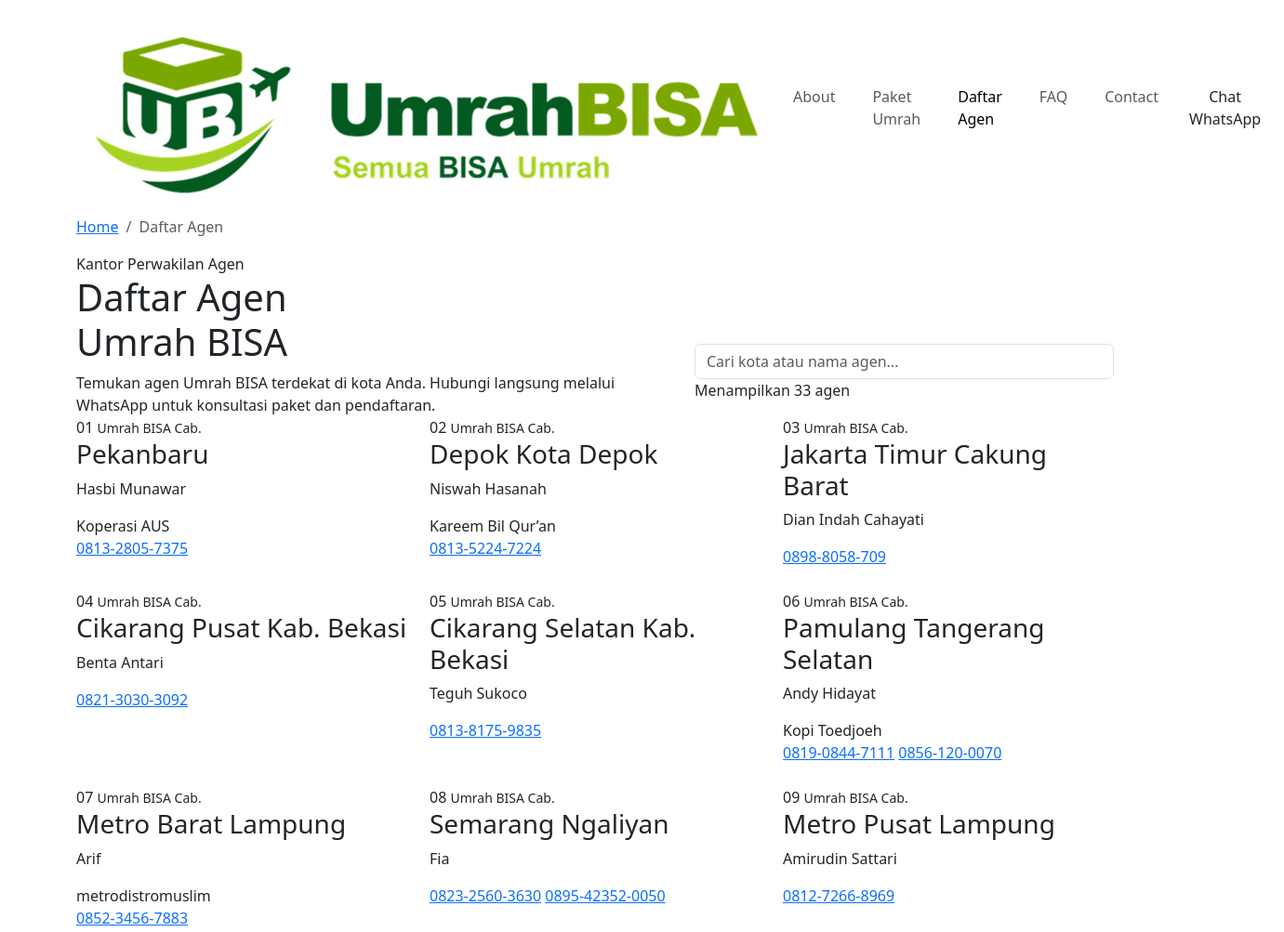
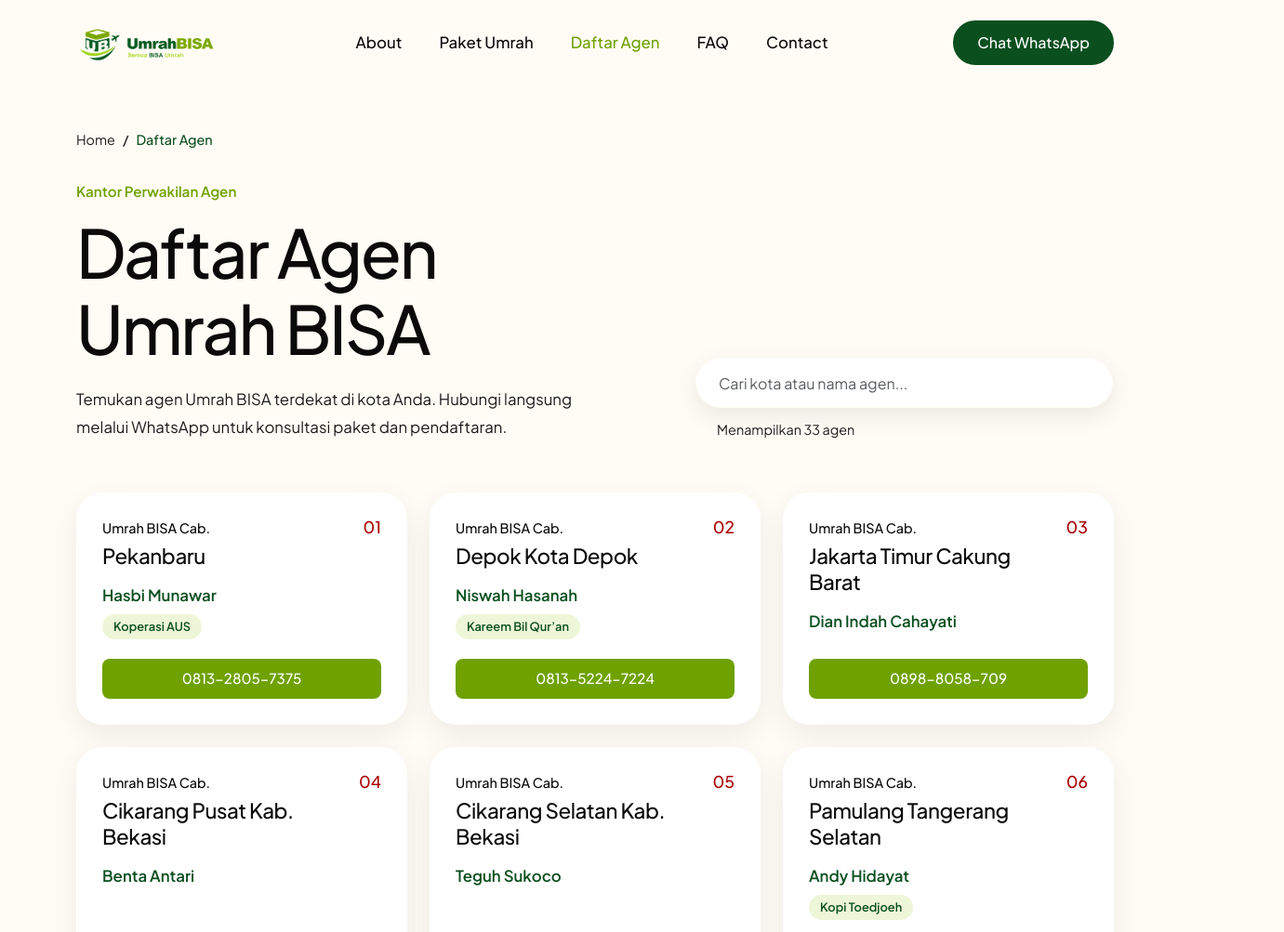
Before and after one commit to muhammadzabranidn-hue/UmrahBisa, a plain HTML site: page pages/daftar-agen.html in a window 1280 px wide. Shown: the top 1003 px of the page at 93% size, 1381 px wide, since content can reach past the window. Drawn offline with nearby package versions, Linux system fonts and the light colour scheme.

Commit message:
fix: change the route cause the css is being separate

```diff
--- a/pages/daftar-agen.html
+++ b/pages/daftar-agen.html
@@ -4,11 +4,13 @@
     <meta charset="UTF-8">
     <meta name="viewport" content="width=device-width, initial-scale=1">
     <title>Daftar Agen - UmrahBISA</title>
+
     <link rel="preconnect" href="https://fonts.googleapis.com">
     <link rel="preconnect" href="https://fonts.gstatic.com" crossorigin>
     <link href="https://fonts.googleapis.com/css2?family=Plus+Jakarta+Sans:wght@400;500;600;700&display=swap" rel="stylesheet">
     <link href="https://cdn.jsdelivr.net/npm/bootstrap@5.3.3/dist/css/bootstrap.min.css" rel="stylesheet">
-    <link rel="stylesheet" href="../css/main.css">
+    <link rel="stylesheet" href="../css/base.css">
+    <link rel="stylesheet" href="../css/daftar-agen.css">
 </head>
 <body>
 
```
